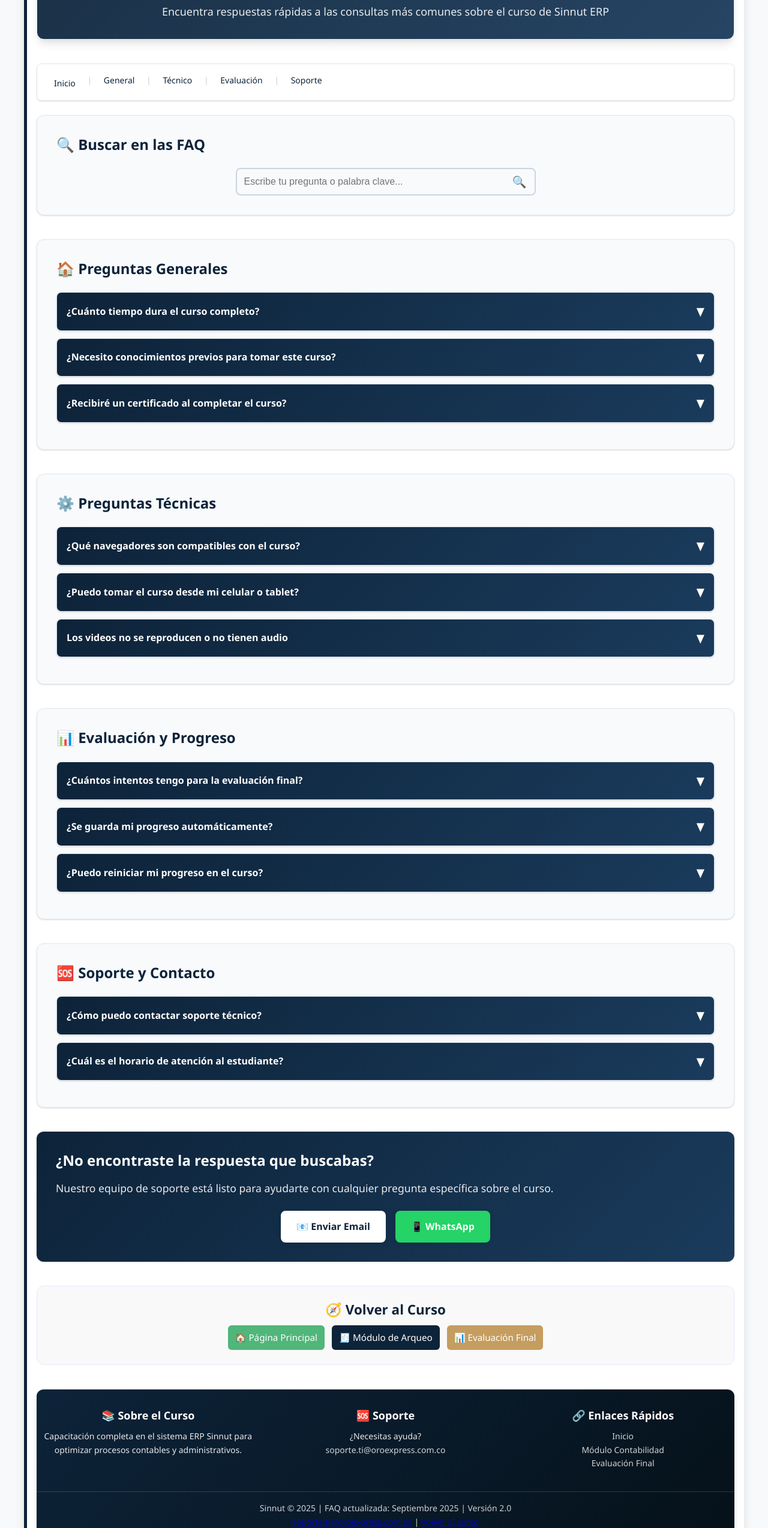
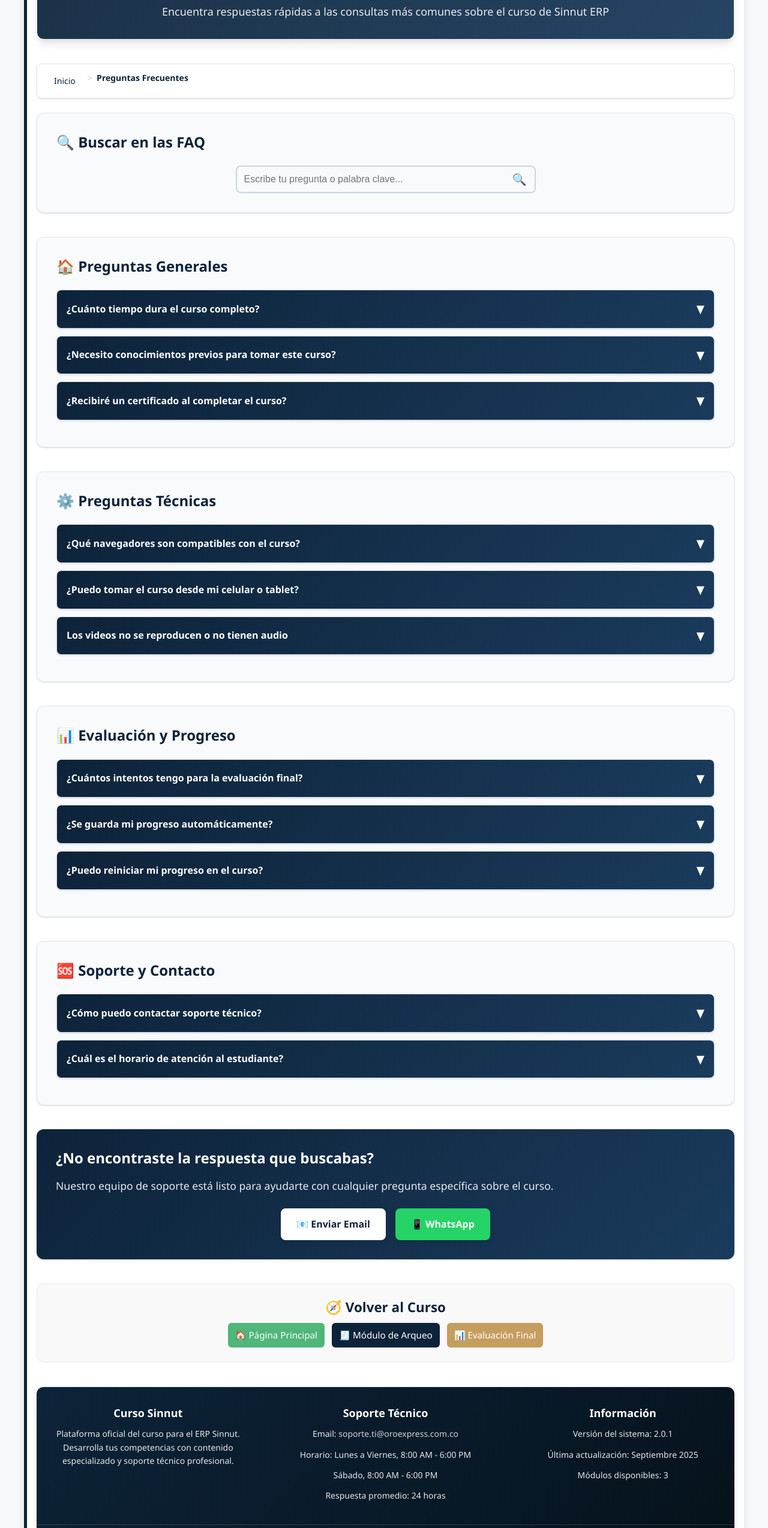
Before and after one commit to Sgamboa567/Capacitacion-Sinnut, a website: page faq.html in a window 1280 px wide. Shown: the part 232-2780 px from the top of the page at 60% size. Drawn offline with Linux system fonts and the light colour scheme.

Commit message:
feat: mejorar consistencia UI y funcionalidad de contacto
- Estandarizar footer de FAQ con index.html
- Actualizar breadcrumb de FAQ con efectos de scroll
- Mejorar presentación de contacto de operaciones en apertura-caja.html
- Convertir número de teléfono en enlace directo a WhatsApp
- Ajustes menores en introduccion-contabilidad.html

```diff
--- a/faq.html
+++ b/faq.html
@@ -85,6 +85,12 @@
             z-index: 100;
             border: 1px solid var(--neutral-200);
             transition: all 0.3s cubic-bezier(0.4, 0, 0.2, 1);
+        }
+
+        .nav-breadcrumb.scrolled {
+            background: rgba(255, 255, 255, 0.98);
+            box-shadow: var(--shadow-lg);
+            border-color: var(--primary-color);
         }
 
         .nav-breadcrumb a {
@@ -389,14 +395,8 @@
         <!-- Navegación rápida -->
         <nav class="nav-breadcrumb">
             <a href="index.html"><i class="fas fa-home"></i> Inicio</a>
-            <span class="separator">|</span>
-            <a href="#general">General</a>
-            <span class="separator">|</span>
-            <a href="#tecnico">Técnico</a>
-            <span class="separator">|</span>
-            <a href="#evaluacion">Evaluación</a>
-            <span class="separator">|</span>
-            <a href="#soporte">Soporte</a>
+            <span class="separator">></span>
+            <span aria-current="page">Preguntas Frecuentes</span>
         </nav>
 
         <!-- Búsqueda de FAQ -->
@@ -693,28 +693,42 @@
 
         <!-- Footer -->
         <footer class="footer">
+            <div class="container">
                 <div class="footer-content">
                     <div class="footer-section">
-                    <h4>📚 Sobre el Curso</h4>
-                    <p>Capacitación completa en el sistema ERP Sinnut para optimizar procesos contables y administrativos.</p>
+                        <h4>
+                            <i class="fas fa-graduation-cap"></i>
+                            Curso Sinnut
+                        </h4>
+                        <p>Plataforma oficial del curso para el ERP Sinnut. Desarrolla tus competencias
+                        con contenido especializado y soporte técnico profesional.</p>
                     </div>
+
                     <div class="footer-section">
-                    <h4>🆘 Soporte</h4>
-                    <p>¿Necesitas ayuda?<br>
-                    <a href="mailto:soporte.ti@oroexpress.com.co">soporte.ti@oroexpress.com.co</a></p>
+                        <h4>
+                            <i class="fas fa-headset"></i>
+                            Soporte Técnico
+                        </h4>
+                        <p>Email: <a href="mailto:soporte.ti@oroexpress.com.co">soporte.ti@oroexpress.com.co</a></p>
+                        <p>Horario: Lunes a Viernes, 8:00 AM - 6:00 PM</p>
+                        <p>Sábado, 8:00 AM - 6:00 PM</p>
+                        <p>Respuesta promedio: 24 horas</p>
                     </div>
+
                     <div class="footer-section">
-                    <h4>🔗 Enlaces Rápidos</h4>
-                    <p><a href="index.html">Inicio</a><br>
-                    <a href="modulos/contabilidad/introduccion-contabilidad.html">Módulo Contabilidad</a><br>
-                    <a href="modulos/cierre-evaluacion/evaluacion-final.html">Evaluación Final</a></p>
+                        <h4>
+                            <i class="fas fa-info-circle"></i>
+                            Información
+                        </h4>
+                        <p>Versión del sistema: 2.0.1</p>
+                        <p>Última actualización: Septiembre 2025</p>
+                        <p>Módulos disponibles: 3</p>
                     </div>
                 </div>
+
                 <div class="footer-bottom">
-                <div>Sinnut © 2025 | FAQ actualizada: Septiembre 2025 | Versión 2.0</div>
-                <div>
-                    <a href="mailto:soporte.ti@oroexpress.com.co">soporte.ti@oroexpress.com.co</a> |
-                    <a href="index.html">Volver al curso</a>
+                    <p>&copy; 2025 OroExpress - Todos los derechos reservados</p>
+                    <p>Plataforma educativa desarrollada para curso interno de OroExpress</p>
                 </div>
             </div>
         </footer>
@@ -788,6 +802,17 @@
                 }
             }
         });
+
+        // Navbar scroll effect
+        const navbar = document.querySelector('.nav-breadcrumb');
+
+        window.addEventListener('scroll', () => {
+            if (window.scrollY > 50) {
+                navbar.classList.add('scrolled');
+            } else {
+                navbar.classList.remove('scrolled');
+            }
+        });
     </script>
 </body>
 </html>
```
Also changed, not shown: index.html (+5 -4 lines), modulos/contabilidad/apertura-caja.html (+8 -6 lines), modulos/contabilidad/introduccion-contabilidad.html (+0 -8 lines). Lines whose indentation alone changed are shown as unchanged.
